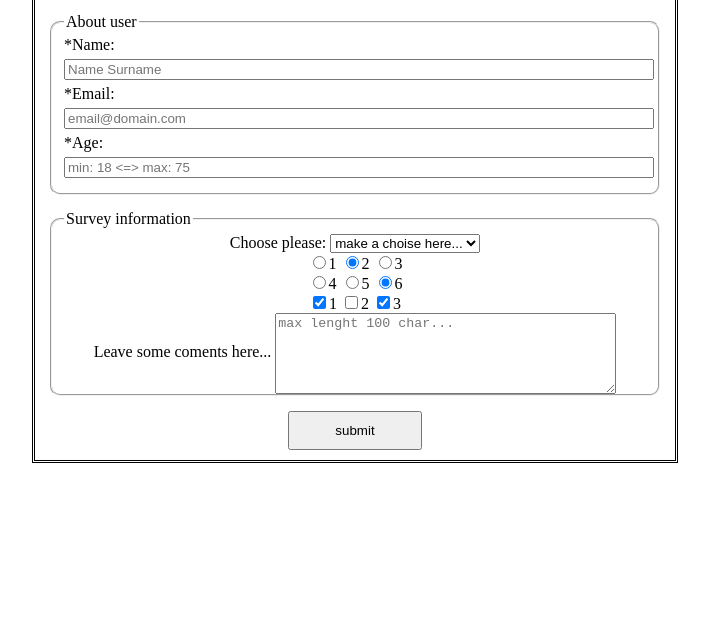
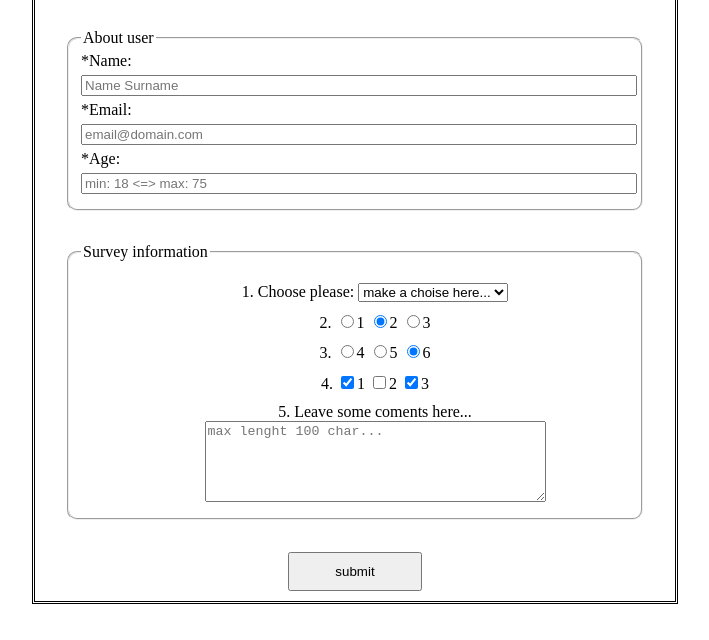
Before and after one commit to briantmedia/fcc_survey_form, a plain HTML site: page index.html in a window 1280 px wide. Shown: the part 122-762 px from the top of the page, without its empty margins (285-994 px from the left). Drawn offline with Linux system fonts and the light colour scheme.

Commit message:
modified html and css

```diff
--- a/index.html
+++ b/index.html
@@ -24,7 +24,7 @@
           <input type="email" id="email" name="email" value="" placeholder="email@domain.com" required>
         </div>
         <div>
-          <label for="number" id="number-label">*Age:</label>
+          <label for="number">*Age:</label>
           <input type="number" id="number" name="number" value="" placeholder="min: 18 <=> max: 75" step="1" min="18" max="75" required>
         </div>
       </fieldset>
@@ -32,6 +32,8 @@
       <fieldset id="survey-info">
         <legend>Survey information</legend>
         <div>
+          <ol>
+            <li>
               <label for="dropdown">Choose please:</label>
               <select id="dropdown">
                 <option value="">make a choise here...</option>
@@ -39,27 +41,28 @@
                 <option value="2">2</option>
                 <option value="3">3</option>
               </select>
-        </div>
-        <div>
+            </li>
+            <li>
               <input type="radio" name="group1" value="1">1</input>
               <input type="radio" name="group1" value="2" checked>2</input>
               <input type="radio" name="group1" value="3">3</input>
-        </div>
-        <div>
+            </li>
+            <li>
               <input type="radio" name="group2" value="4">4</input>
               <input type="radio" name="group2" value="5">5</input>
               <input type="radio" name="group2" value="6" checked>6</input>
-        </div>
-        <div>
+            </li>
+            <li>
               <input type="checkbox" name="group3" value="1" checked>1</input>
               <input type="checkbox" name="group3" value="2">2</input>
               <input type="checkbox" name="group3" value="3" checked>3</input>
-        </div>
-
-        <div>
+            </li>
+            <li>
               <label for="coments">Leave some coments here...</label>
               <textarea name="coments" rows="5" cols="40" maxlength="100" placeholder="max lenght 100 char..."></textarea>
             </div>
+            </li>
+          </ol>
       </fieldset>
         <div>
           <input type="submit" id="submit" name="submit" value="submit">
--- a/style.css
+++ b/style.css
@@ -14,27 +14,30 @@ legend {
 fieldset {
   border-radius: 10px;
 }
-/* #number-label {
-  margin-right: 6px;
-} */
-/* #number {
-  margin-left: 5px;
-} */
 #about-user {
-  margin: 15px 15px;
+  margin: 5% 5%;
   text-align: left;
 }
 #survey-info {
-  margin: 15px 15px;
-  /* text-align: left; */
+  margin: 5% 5%;
+  text-align: center;
   padding-bottom: 0px;
+}
+textarea {
+  vertical-align: middle;
+}
+ol {
+  list-style-position: inside;
+  /* display: inline-block; */
+  /* background: orange; */
+  /* text-align: center; */
+}
+li {
+  /* background: cyan; */
+  margin-bottom: 2%;
+  /* padding-left: 5%; */
 }
 #submit {
   padding: 10px 45px;
   margin-bottom: 10px;
 }
-textarea {
-  /* padding: 0 0 20px 0; */
-  /* background: orange; */
-  vertical-align: middle;
-}
```
Lines whose indentation alone changed are shown as unchanged.
